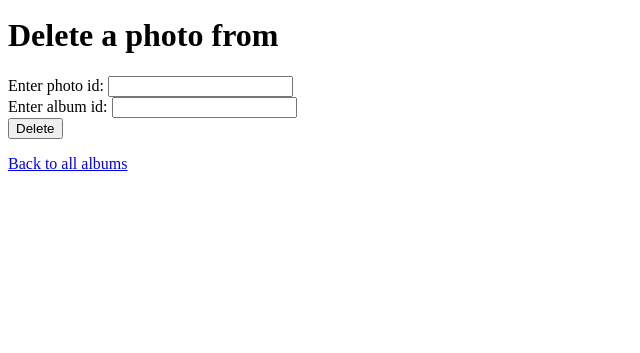
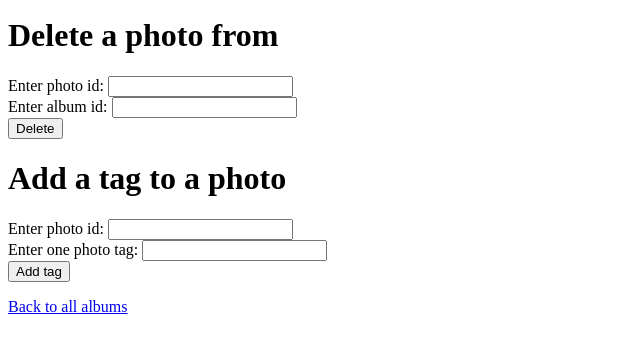
Before and after one commit to pdhungel9/460PA1, a Flask app: page /upload in a window 1280 px wide. Shown: the part 203-556 px from the top of the page, without its empty margins (0-640 px from the left). Run offline with Flask 2, Linux system fonts and the light colour scheme; the visitor is signed in with stand-in values (Sample User, id 1); data that the repository does not hold is empty.

Commit message:
tags + photos

```diff
--- a/skeleton/app.py
+++ b/skeleton/app.py
@@ -181,6 +181,30 @@ def isValidAlbum(album_name, uid):
 	else:
 		return False
 
+# helper method that checks if a tag already exists, and if it doesn't adds it to the DB
+def doesTagExist(tag_name):
+	cursor = conn.cursor()
+	if cursor.execute("SELECT Tags.tag_id FROM Tagged, Tags WHERE Tagged.tag_id = Tags.tag_id AND Tags.name = '{0}'".format(tag_name)):
+		return cursor.fetchone()[0]
+	else:
+		# add the tag_name to tags!
+		cursor.execute('''INSERT INTO Tags (name) VALUES (%s)''', tag_name)
+		conn.commit()
+		cursor.execute('''SELECT tag_id FROM Tags WHERE name = %s''', tag_name)
+		return cursor.fetchone()[0]
+
+def user_tags(uid):
+	cursor = conn.cursor()
+	cursor.execute('''SELECT Tags.name FROM Tagged, Tags WHERE Tagged.tag_id = Tags.tag_id AND Tagged.photo_id IN
+	(SELECT photo_id FROM Photos WHERE user_id = %s)''', uid)
+	return cursor.fetchall()
+
+def isValidPhotoid(photo_id, uid):
+	cursor = conn.cursor()
+	if cursor.execute('''SELECT * FROM Photos WHERE photo_id = %s AND user_id = %s''', (photo_id, uid)):
+	   return True
+	return False
+
 @app.route('/profile')
 @flask_login.login_required
 def protected():
@@ -227,7 +251,7 @@ def manange_album():
 			return render_template('album.html', name=flask_login.current_user.id, message='Not a valid album name. Try again.', albums=getUsersAlbums(uid))
 
 	# if they're not any options then just show their albums
-	return render_template('album.html', name=flask_login.current_user.id, albums=getUsersAlbums(uid))
+	return render_template('album.html', name=flask_login.current_user.id, albums=getUsersAlbums(uid), tags=user_tags(uid))
 
 
 @app.route('/album', methods=['GET'])
@@ -235,15 +259,15 @@ def manange_album():
 def display_albums():
 	uid = getUserIdFromEmail(flask_login.current_user.id)
 	try_albums = getUsersAlbums(uid)
-	return render_template('album.html', albums=try_albums)
+	return render_template('album.html', albums=try_albums, tags=user_tags(uid))
 
 @app.route('/upload', methods=['POST'])
 @flask_login.login_required
 def upload_file():
 	uid = getUserIdFromEmail(flask_login.current_user.id)
 	cursor = conn.cursor()
+	# uploading a photo
 
-	# uploading a photo
 	caption = request.form.get('caption')
 	if caption != None:
 		imgfile = request.files['photo']
@@ -261,6 +285,25 @@ def upload_file():
 		conn.commit()
 		return render_template('upload.html', message='photo deleted',photos=getUsersPhotos(uid,a_id), album_id=a_id, base64=base64)
 
+	# adding a tag to a photo
+	photo_id = request.form.get('phototag_id')
+	if photo_id != None:
+		valid = isValidPhotoid(photo_id, uid)
+		if valid:
+			tag = request.form.get('tag')
+
+			# call helper function
+			tag_id = doesTagExist(tag)
+
+			# then need to add photo, tag into the tagged DB
+			cursor.execute('''INSERT INTO TAGGED (photo_id, tag_id) VALUES (%s, %s)''', (photo_id, tag_id))
+			conn.commit()
+
+			return render_template('upload.html', message='tag added!')
+		else:
+			return render_template('upload.html', message='not a valid photo id, try again')
+
+
 	return render_template('hello.html', message='photo deleted')
 
 @app.route('/upload', methods=['GET'])
@@ -269,13 +312,38 @@ def album_details():
 	return render_template('upload.html')
 #end photo uploading code
 
+# browsing photos - for anyone visiting the site even if not registered
+@app.route('/browse', methods=['GET', 'POST'])
+def all_photos():
+	cursor = conn.cursor()
+	cursor.execute("SELECT data, photo_id, caption FROM Photos")
+	return render_template('browse.html', photos=cursor.fetchall(), base64=base64)
+
+# viewing tags
+@app.route("/tags/<tag>", methods=['GET', 'POST'])
+@flask_login.login_required
+def see_tagged_photos(tag):
+	uid = getUserIdFromEmail(flask_login.current_user.id)
+	cursor = conn.cursor()
+	# get the tag id of that tag
+	tag_id = doesTagExist(tag)
+
+	# get the photos
+	cursor.execute("SELECT data, Photos.photo_id, caption FROM Tagged, Photos WHERE Tagged.photo_id = Photos.photo_id AND tag_id = '{0}' \
+	AND Photos.photo_id IN (SELECT photo_id FROM PHOTOS WHERE user_id = '{1}')".format(tag_id, uid))
+
+	user_pics = cursor.fetchall()
+
+	cursor.execute("SELECT data, Photos.photo_id, caption FROM Tagged, Photos WHERE tag_id = '{0}'".format(tag_id))
+	all_pics = cursor.fetchall()
+
+	return render_template('tags.html', tag=tag, user_photos=user_pics, all_photos=all_pics, base64=base64)
 
 #default page
 @app.route("/", methods=['GET'])
 def hello():
 	return render_template('hello.html', message='Welcome to Photoshare')
 
-
 if __name__ == "__main__":
 	#this is invoked when in the shell  you run
 	#$ python app.py
--- a/skeleton/schema.sql
+++ b/skeleton/schema.sql
@@ -35,7 +35,7 @@ CREATE TABLE Albums(
 );
 
 CREATE TABLE Tags(
- tag_id INTEGER,
+ tag_id INTEGER AUTO_INCREMENT,
  name VARCHAR(100),
  PRIMARY KEY (tag_id)
 );
@@ -87,3 +87,4 @@ CREATE TABLE Likes(
 SELECT * from Users;
 SELECT * from Albums;
 SELECT * from Photos;
+SELECT * from Tagged;
--- a/skeleton/templates/hello.html
+++ b/skeleton/templates/hello.html
@@ -29,6 +29,7 @@
 <ul>
 <li><a href='/album'>View and Create Albums</a></li>
 <li><a href='/upload'>Upload a photo</a> </li>
+<li><a href='/browse'>Browse all photos</a></li>
 <li><a href='/logout'>Logout</a></li>
 <li><a href='/'>Home</a></li>
 </ul>
--- a/skeleton/templates/upload.html
+++ b/skeleton/templates/upload.html
@@ -40,9 +40,18 @@
     <form method="post" enctype="multipart/form-data" action="/upload">
         <label for="photo">Enter photo id:</label>
         <input type="text" name="photo_id" required='true' /><br />
-        <label for="photo">Enter album id:</label>
+        <label for="album">Enter album id:</label>
         <input type="text" name="album_id" required='true' /><br />
         <input type="submit" value="Delete"/>
+    </form>
+
+    <h1>Add a tag to a photo</h1>
+    <form method="post" enctype="multipart/form-data" action="/upload">
+        <label for="photo">Enter photo id:</label>
+        <input type="text" name="phototag_id" required='true' /><br />
+        <label for="tags">Enter one photo tag:</label>
+        <input type="text" name="tag" required='true' /><br />
+        <input type="submit" value="Add tag"/>
     </form>
 
     <a href='/album'>Back to all albums</a></li>
```
Also changed, not shown: skeleton/templates/album.html (+10 -3 lines), skeleton/templates/browse.html (added, +12 -0 lines), skeleton/templates/tags.html (added, +27 -0 lines).
